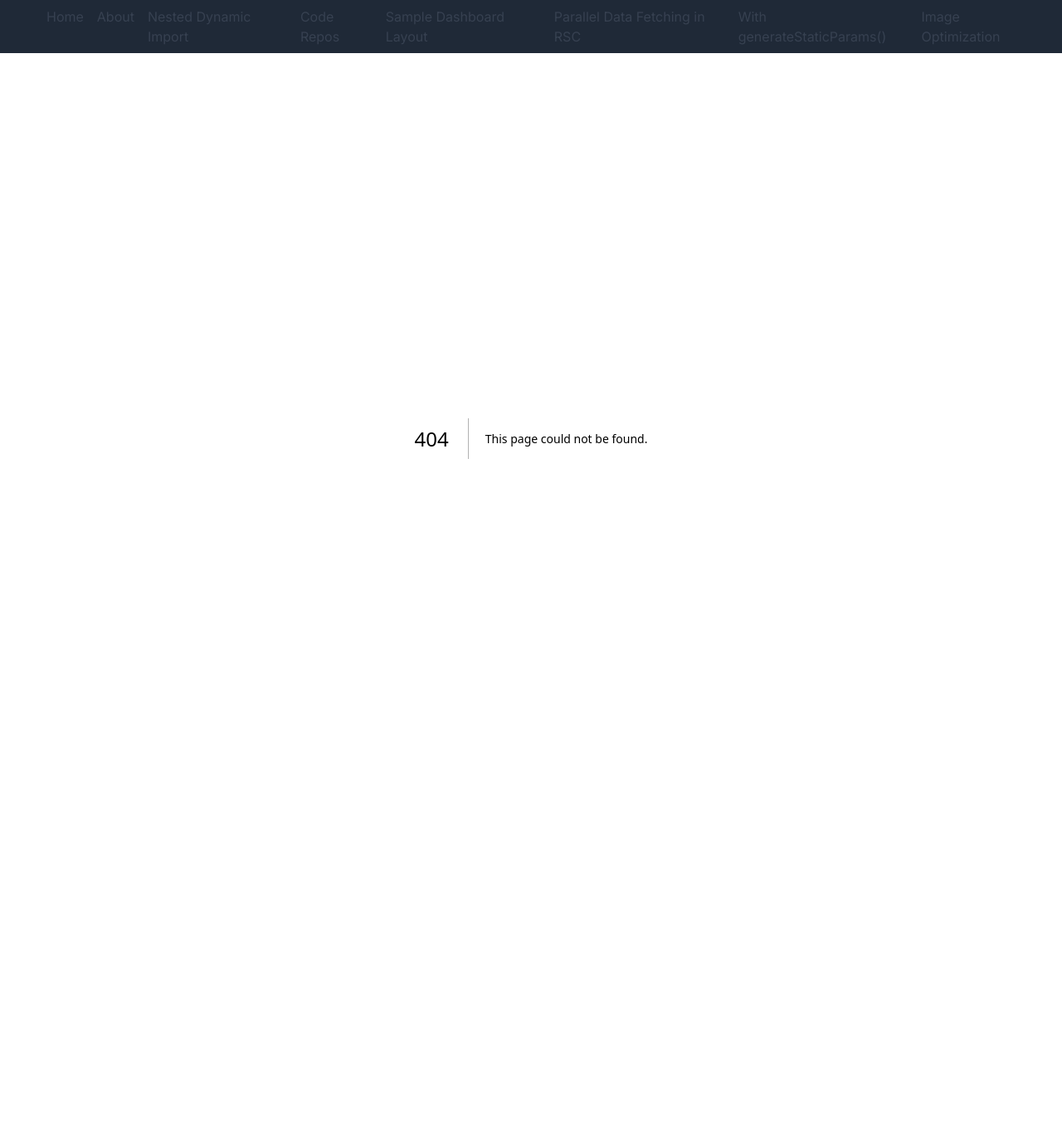
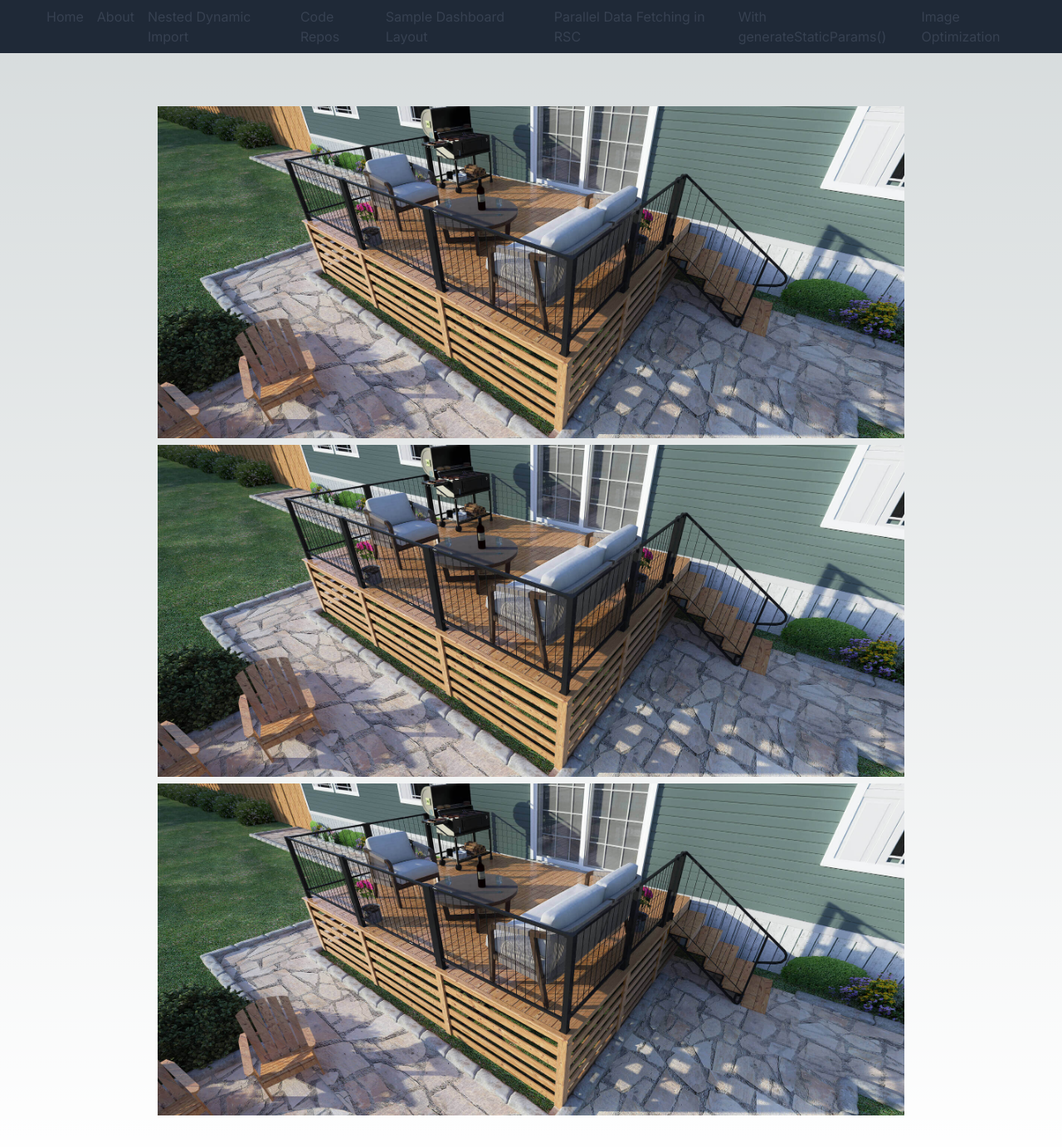
Before and after one commit to Ben888GitHub/nextjs-app-router, a Next.js app: page /image-optimization/fill-container in a window 1280 px wide. Before the commit this address had no page. Shown: the top 1382 px of the page at 83% size. Before the commit the page ends 992 px from the top, so only its background shows below. Built offline with nearby package versions, Linux system fonts and the light colour scheme.

Commit message:
add priority to local images

```diff
--- /dev/null
+++ b/app/image-optimization/background-image/page.js
@@ -0,0 +1,17 @@
+import Image from 'next/image';
+
+const BackgroundImage = () => {
+	return (
+		<Image
+			alt="surveillance"
+			src="/images/sur_territory.avif"
+			// placeholder="blur"
+			quality={100}
+			fill
+			sizes="100vw"
+			className="object-cover"
+		/>
+	);
+};
+
+export default BackgroundImage;
--- /dev/null
+++ b/app/image-optimization/fill-container/page.js
@@ -0,0 +1,44 @@
+import Image from 'next/image';
+
+const FillContainer = () => {
+	return (
+		<div
+			style={{
+				display: 'grid',
+				gridGap: '8px',
+				gridTemplateColumns: 'repeat(auto-fit, minmax(900px, auto))'
+			}}
+			// className="grid gap-2 grid-cols-[repeat(auto-fit, minmax(400px,auto))]"
+		>
+			<div className="relative h-[400px]">
+				<Image
+					alt="Mountains"
+					src="/images/home_deck.jpg"
+					fill
+					sizes="100vw"
+					className="object-cover" // cover, contain, none
+				/>
+			</div>
+			<div className="relative h-[400px]">
+				<Image
+					alt="Mountains"
+					src="/images/home_deck.jpg"
+					fill
+					sizes="100vw"
+					className="object-cover" // cover, contain, none
+				/>
+			</div>
+			<div className="relative h-[400px]">
+				<Image
+					alt="Mountains"
+					src="/images/home_deck.jpg"
+					fill
+					sizes="100vw"
+					className="object-cover" // cover, contain, none
+				/>
+			</div>
+		</div>
+	);
+};
+
+export default FillContainer;
--- a/app/image-optimization/page.js
+++ b/app/image-optimization/page.js
@@ -1,4 +1,5 @@
 import Image from 'next/image';
+import Link from 'next/link';
 import { Fragment } from 'react';
 
 const imagesList = [
@@ -41,6 +42,24 @@ const ImageOptimization = () => {
 				height={500}
 				className="mt-10 rounded-md w-auto h-auto"
 			/> */}
+			<Link
+				href="/image-optimization/background-image"
+				className="text-xl underline mt-5"
+			>
+				Go to background image
+			</Link>
+			<Link
+				href="/image-optimization/fill-container"
+				className="text-xl underline mt-5"
+			>
+				Go to fill container or responsive images grid
+			</Link>
+			<Link
+				href="/image-optimization/responsive-image-first"
+				className="text-xl underline mt-5"
+			>
+				Go to first responsive image
+			</Link>
 		</>
 	);
 };
--- /dev/null
+++ b/app/image-optimization/responsive-image-first/page.js
@@ -0,0 +1,17 @@
+import Image from 'next/image';
+
+const ResponsiveImage = () => (
+	<div className="flex flex-col">
+		<Image
+			alt="home deck"
+			src="/images/home_deck.jpg"
+			sizes="100vw"
+			width={500}
+			height={500}
+			className="w-full h-auto"
+			priority
+		/>
+	</div>
+);
+
+export default ResponsiveImage;
--- a/next.config.js
+++ b/next.config.js
@@ -1,8 +1,8 @@
 /** @type {import('next').NextConfig} */
 const nextConfig = {
 	images: {
-		domains: [process.env.NEXT_UNSPLASH_DOMAIN]
-		// formats: ['image/avif', 'image/webp']
+		domains: [process.env.NEXT_UNSPLASH_DOMAIN],
+		formats: ['image/avif', 'image/webp']
 	}
 };
 
```
Also changed, not shown: public/images/sur_territory.avif (added).
